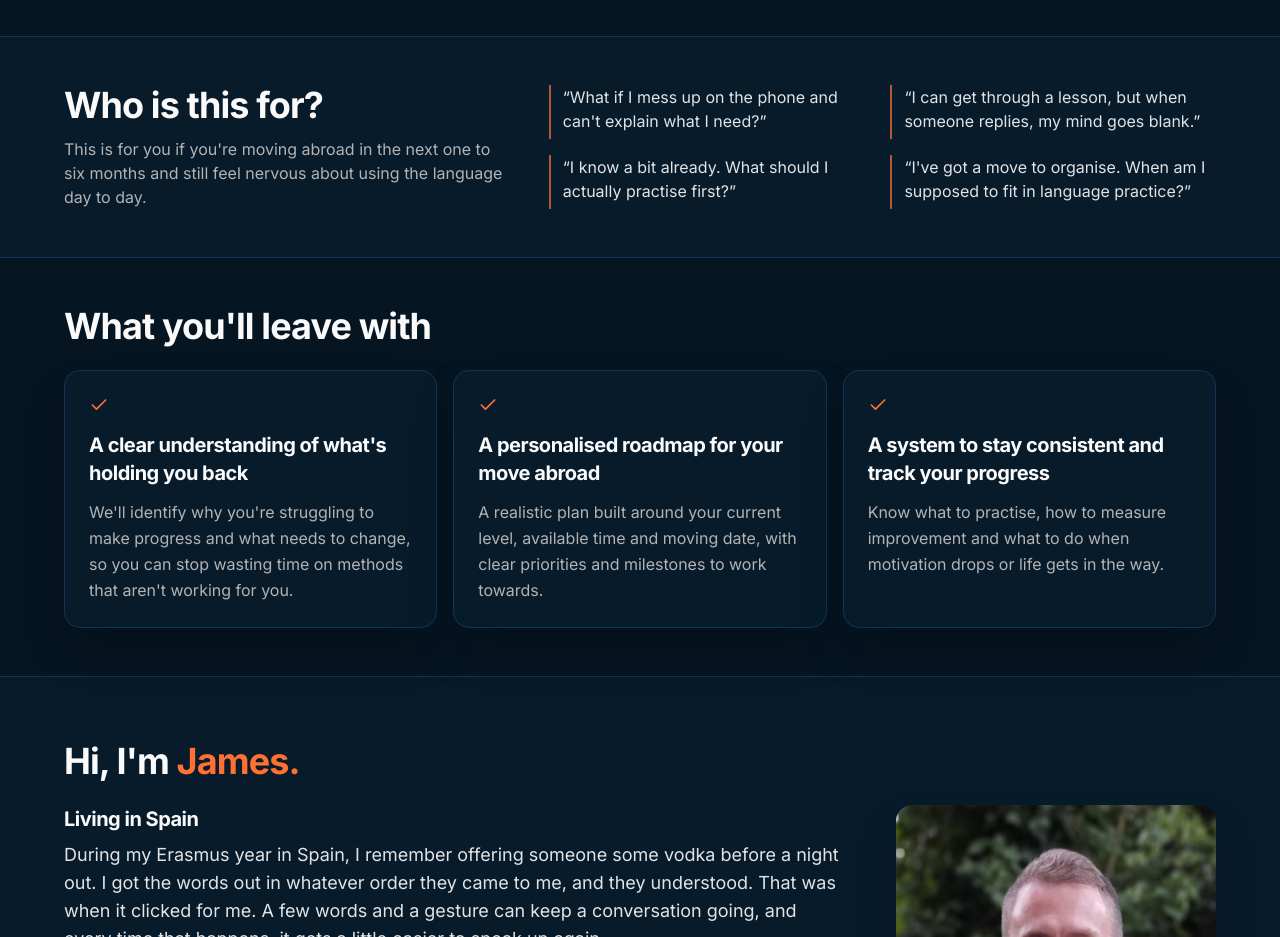
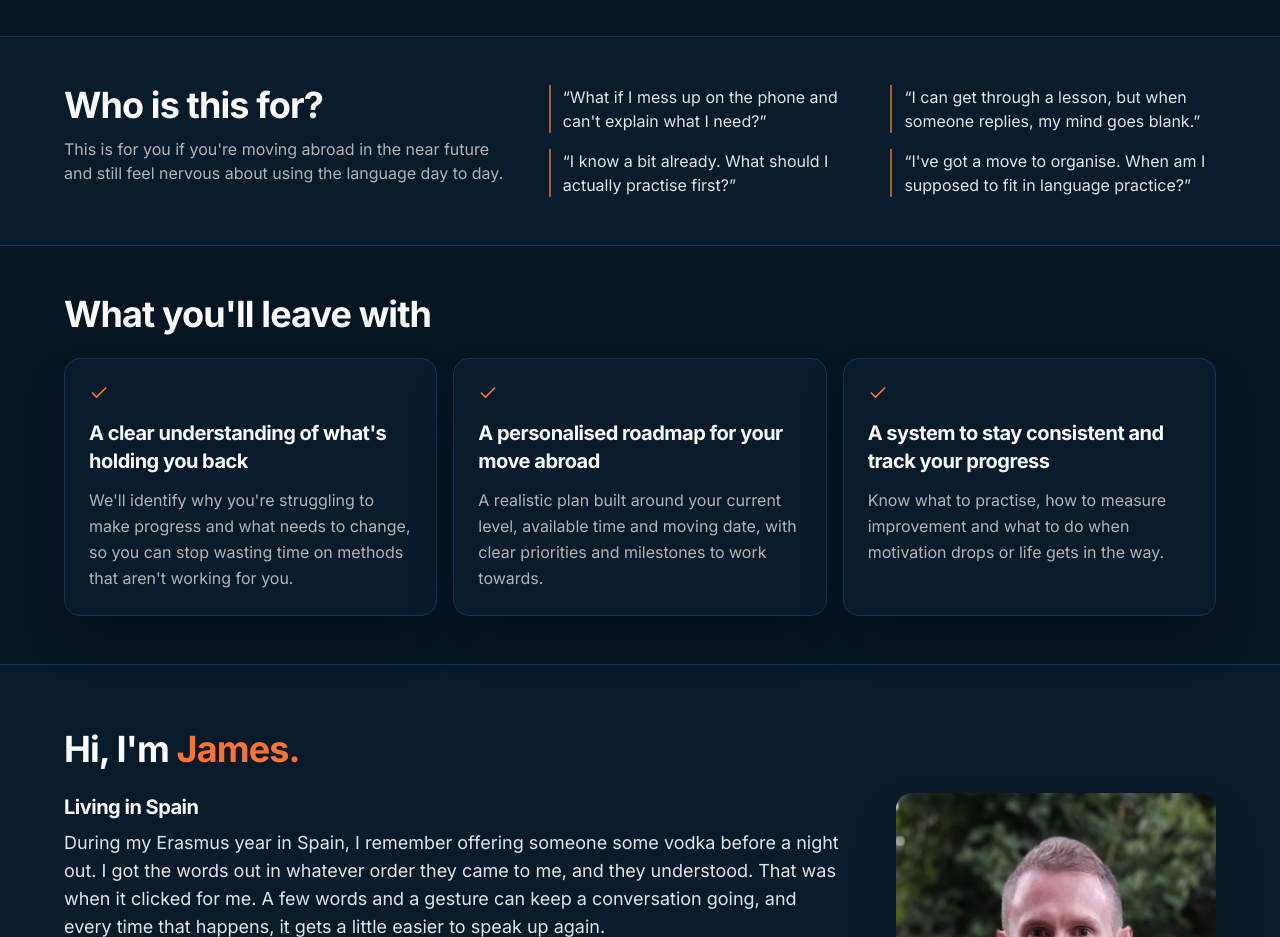
Before and after one commit to hutchy9999/jameshutchinsonlanguages, a React (Vite) app: page /coaching in a window 1280 px wide. Shown: the part 780-1717 px from the top of the page. Built offline with nearby package versions, Linux system fonts and the light colour scheme; the HTML template or start-up script is replaced by a standard one.

Commit message:
Broaden the coaching audience timeframe

```diff
--- a/src/pages/Coaching.tsx
+++ b/src/pages/Coaching.tsx
@@ -122,7 +122,7 @@ const Coaching = () => {
           <div>
             <h2 id="audience-heading" className="text-[2rem] leading-tight sm:text-4xl">Who is this for?</h2>
             <p className="mt-4 max-w-md text-lg leading-relaxed text-muted-foreground sm:mt-3 sm:text-base">
-              This is for you if you're moving abroad in the next one to six months and still feel nervous about using the language day to day.
+              This is for you if you're moving abroad in the near future and still feel nervous about using the language day to day.
             </p>
           </div>
           <ul className="grid gap-5 sm:grid-cols-2 sm:gap-4">
```
